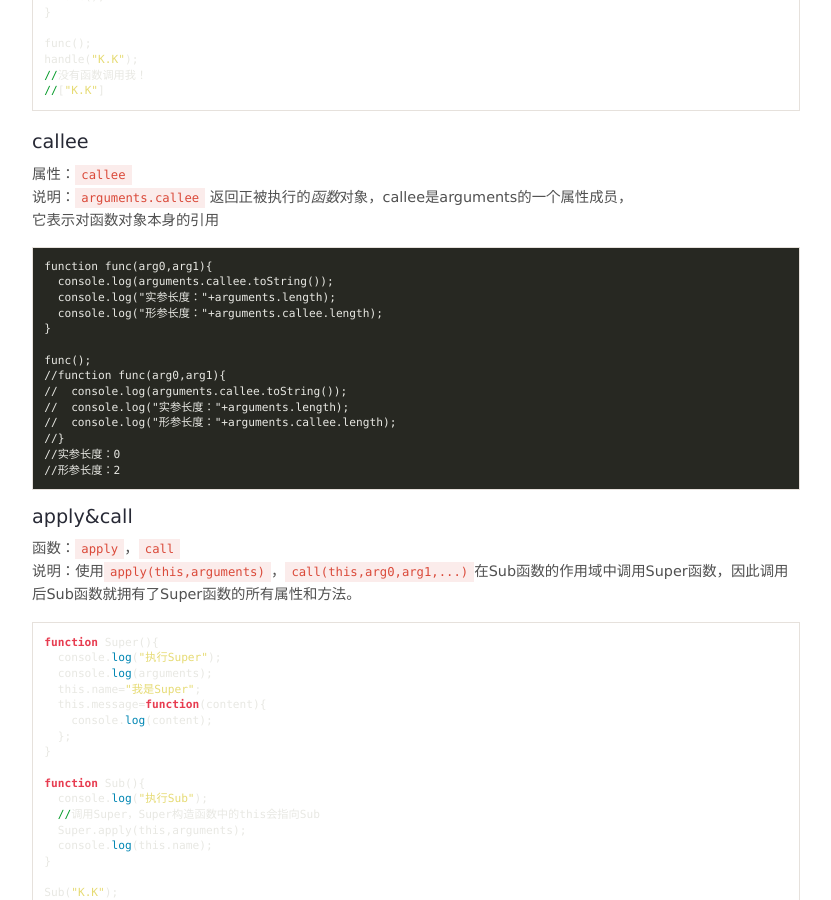
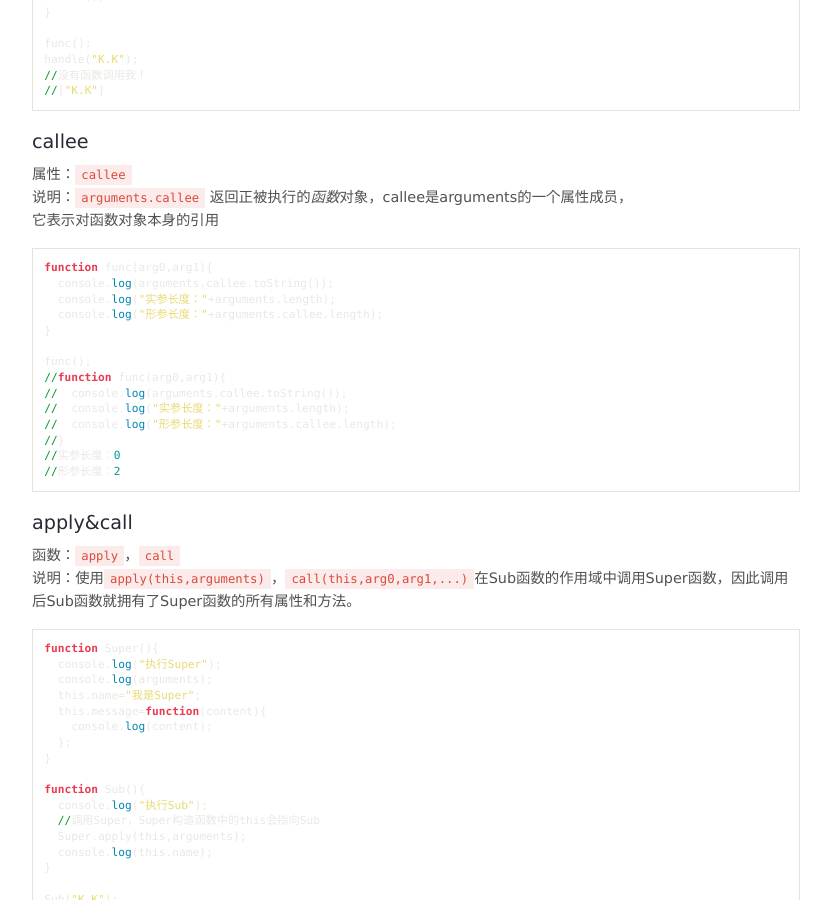
Before and after one commit to junhc/junhc.github.io, a Jekyll site: the page built from _posts/2015-08-21-javascript.md, in a window 1280 px wide and 900 px high, scrolled down 775 px. Shown: the whole window, without its empty margins (224-1055 px from the left). Built offline with Jekyll 4.4.1, drawn with Linux system fonts in a browser that asks for light colours; Markdown is read by kramdown in place of the engine named in the settings; comment, search, counter and statistics services are not loaded.

Commit message:
Update 2015-08-21-javascript.md

````diff
--- a/_posts/2015-08-21-javascript.md
+++ b/_posts/2015-08-21-javascript.md
@@ -42,7 +42,7 @@ handle("K.K");
 说明：`arguments.callee` 返回正被执行的*函数*对象，callee是arguments的一个属性成员，
 它表示对函数对象本身的引用
 
-```JavaScript
+```vim
 function func(arg0,arg1){
   console.log(arguments.callee.toString());
   console.log("实参长度："+arguments.length);
````
